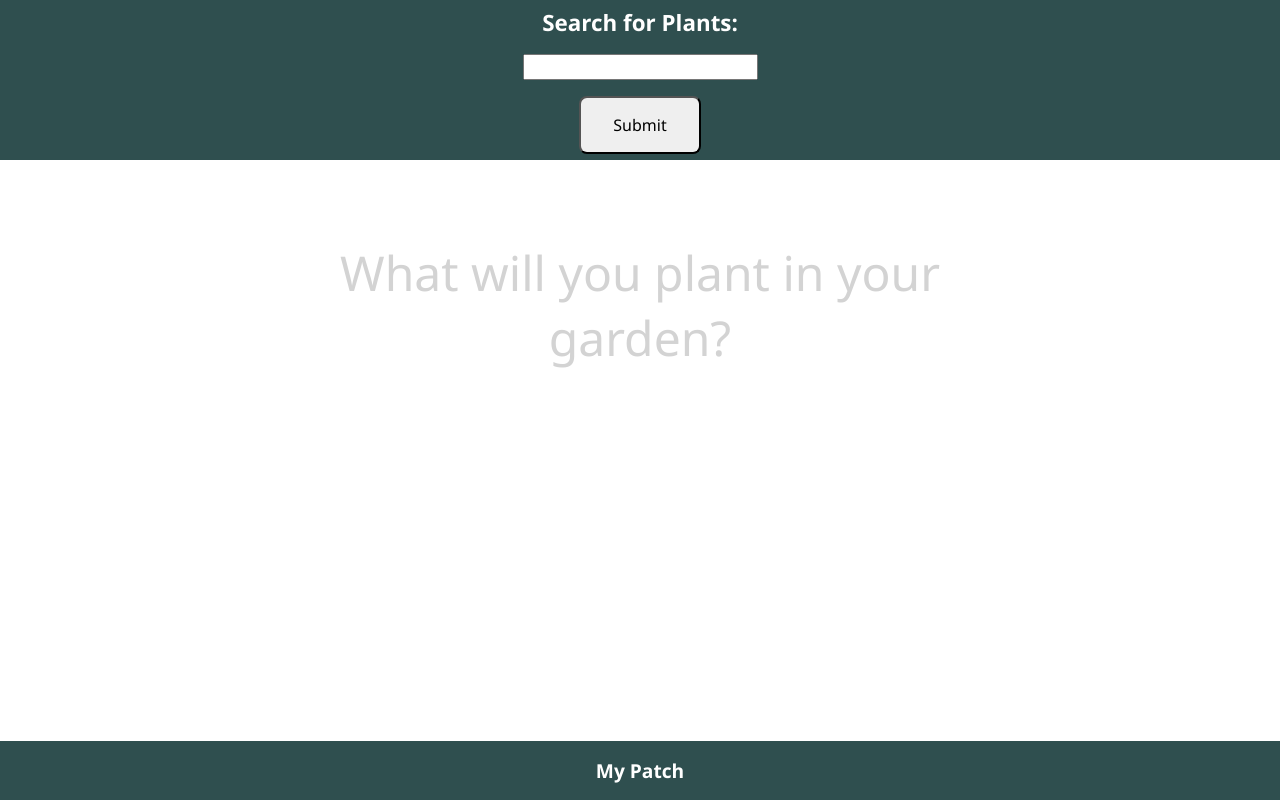
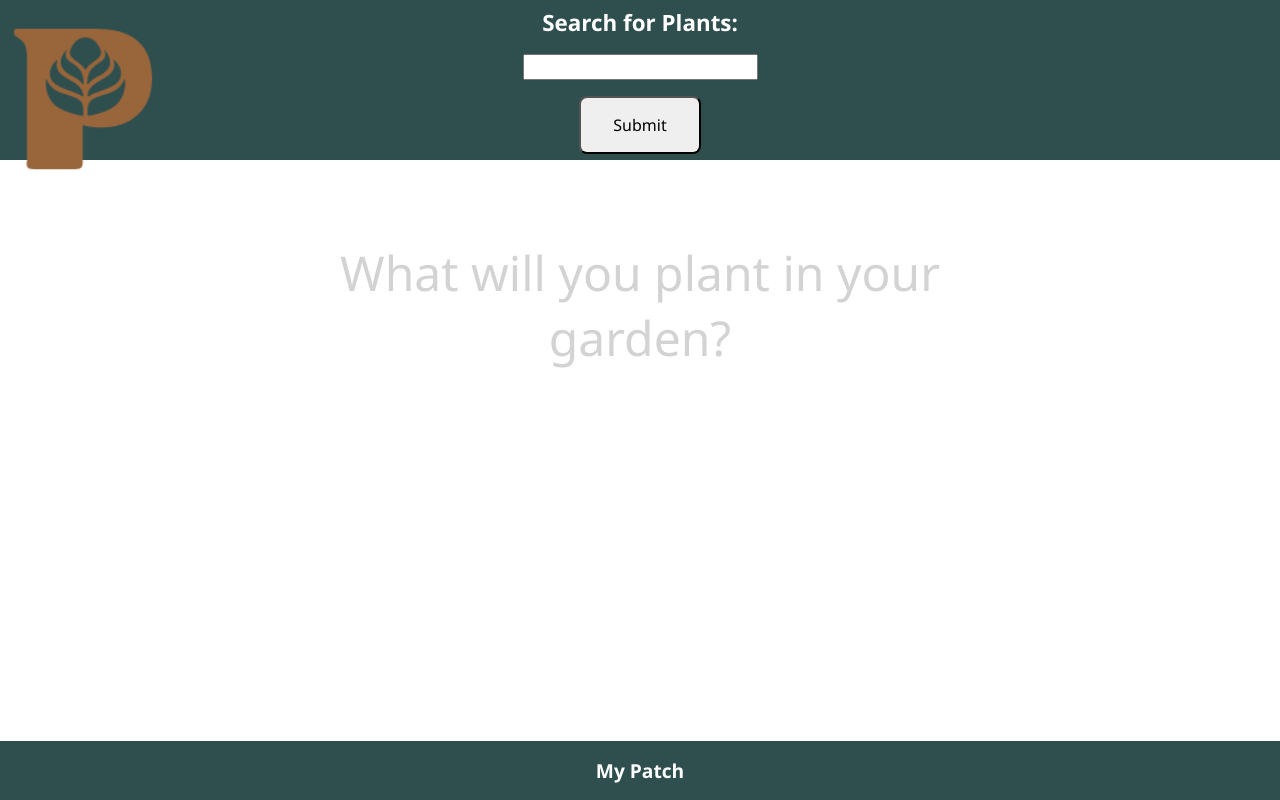
Before and after one commit to Scrobwofl/Patchy, a website built with Vite: page client/index.html in a window 1280 px wide. Built offline with nearby package versions, Linux system fonts and the light colour scheme; no server answers; files whose address does not match are found by name.

Commit message:
fixes for render

```diff
--- a/client/style.css
+++ b/client/style.css
@@ -37,7 +37,7 @@ header {
   position: absolute;
   top: 1rem;
   left: 0;
-  background-image: url("./images/logos/patchy-icon-logo-letter_small.png");
+  background-image: url("./public/images/logos/patchy-icon-logo-letter_small.png");
   background-repeat: no-repeat;
   background-position: center;
   background-size: contain;
```
